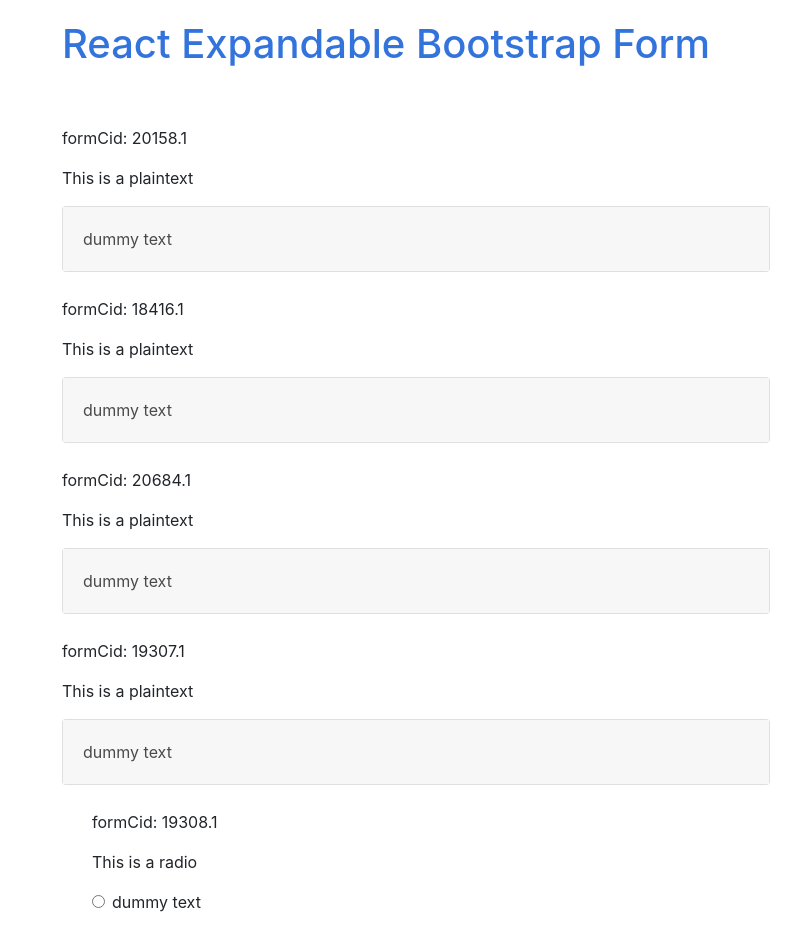
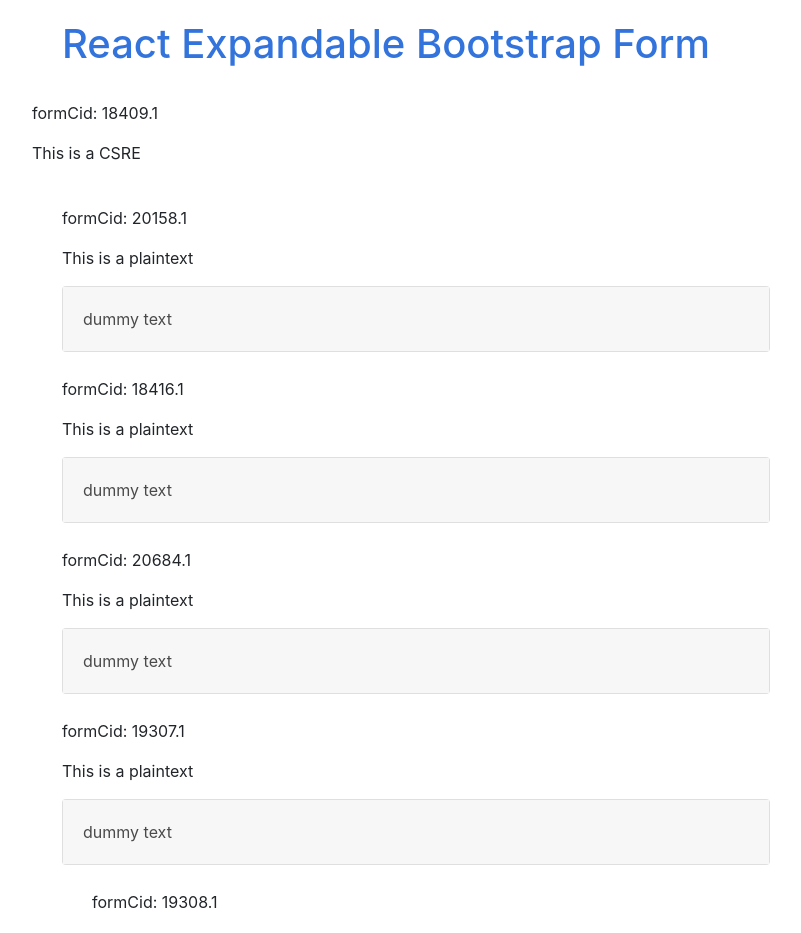
Before and after one commit to ntt2k/expandable-form, a React (Create React App) app: page / in a window 1280 px wide. Shown: the top 933 px of the page, without its empty margins (254-1055 px from the left). Built offline with nearby package versions, Linux system fonts and the light colour scheme.

Commit message:
simplify log message

```diff
--- a/src/components/CheckItem.js
+++ b/src/components/CheckItem.js
@@ -54,8 +54,6 @@ const CheckItem = (props) => {
         <React.Fragment>
             {show && (
                 <Form>
-                    <p>{`formCid: ${formCid}`}</p>
-                    <p>{`This is a ${type}`}</p>
                     <Form.Check
                         type={type}
                         id={formCid}
--- a/src/components/MemoQuestion.js
+++ b/src/components/MemoQuestion.js
@@ -6,13 +6,7 @@ const MemoQuestion = (props) => {
 
     return (
         <React.Fragment>
-            {show && (
-                <React.Fragment>
-                    <p>{`formCid: ${formCid}`}</p>
-                    <p>{`This is a ${type}`}</p>
-                    <p>{text}</p>
-                </React.Fragment>
-            )}
+            {show && <p>{text}</p>}
 
             {onShowContents(contents)}
         </React.Fragment>
--- a/src/components/StringQuestion.js
+++ b/src/components/StringQuestion.js
@@ -6,13 +6,7 @@ const StringQuestion = (props) => {
 
     return (
         <React.Fragment>
-            {show && (
-                <React.Fragment>
-                    <p>{`formCid: ${formCid}`}</p>
-                    <p>{`This is a ${type}`}</p>
-                    <p>{text}</p>
-                </React.Fragment>
-            )}
+            {show && <p>{text}</p>}
 
             {onShowContents(contents)}
         </React.Fragment>
--- a/src/components/TextCard.js
+++ b/src/components/TextCard.js
@@ -14,13 +14,9 @@ const TextCard = (props) => {
     return (
         <React.Fragment>
             {show && (
-                <React.Fragment>
-                    <p>{`formCid: ${formCid}`}</p>
-                    <p>{`This is a ${type}`}</p>
-                    <Card>
-                        <StyledCardBody>{text}</StyledCardBody>
-                    </Card>
-                </React.Fragment>
+                <Card>
+                    <StyledCardBody>{text}</StyledCardBody>
+                </Card>
             )}
 
             {onShowContents(contents)}
--- a/src/containers/RecursiveContainer.js
+++ b/src/containers/RecursiveContainer.js
@@ -75,7 +75,11 @@ const RecursiveContainer = (props) => {
 
     return (
         show && (
-            <StyledRecursiveContainer>{showType()}</StyledRecursiveContainer>
+            <StyledRecursiveContainer>
+                <p>{`formCid: ${formCid}`}</p>
+                <p>{`This is a ${type}`}</p>
+                {showType()}
+            </StyledRecursiveContainer>
         )
     );
 };
```
